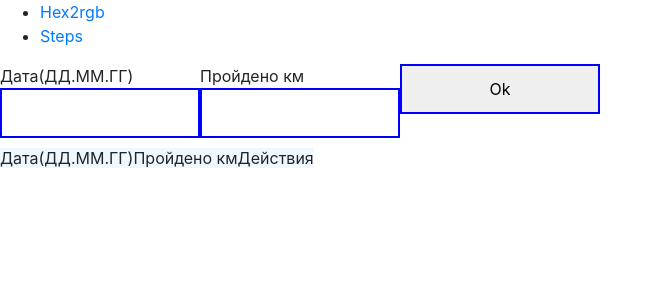
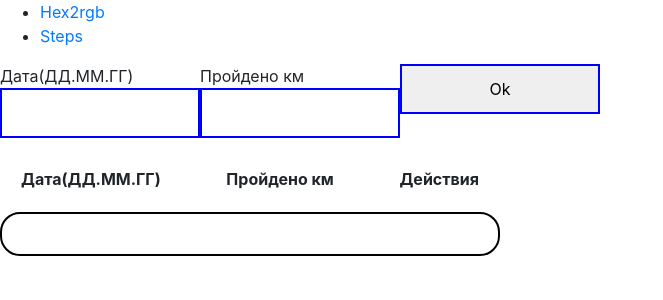
Before and after one commit to navarichN/forms, a React (Create React App) app in the folder hometasks/: page /Steps in a window 1280 px wide. Shown: the top 300 px of the page, without its empty margins (0-663 px from the left). Built offline with nearby package versions, Linux system fonts and the light colour scheme.

Commit message:
feat: replace a data output block with a table

```diff
--- a/hometasks/src/App.css
+++ b/hometasks/src/App.css
@@ -54,9 +54,38 @@ form {
   flex-direction: row;
 }
 
-.output-data {
+
+.output {
+  display: flex;
+  flex-direction: column;
+  justify-content: center;
+  align-items: center;
+  width: 500px;
+
+
+}
+
+.output-head {
   display: flex;
   flex-direction: row;
+  justify-content: space-between;
+  width: 100%;
+  padding: 20px;
+}
+
+.output-body {
+  border: 2px solid black;
+  border-radius: 20px;
+  width: 100%;
+  padding: 20px;
+}
+
+.output-item {
+  display: flex;
+  flex-direction: row;
+  justify-content: space-between;
+  width: 100%;
+  margin: 10px;
 }
 
 .pen, .cross {
@@ -69,6 +98,16 @@ form {
   outline: none;
 }
 
+.output-item-buttons {
+  display: flex;
+  justify-content: space-between;
+  width: 50px;
+}
+
+.output-item-buttons button {
+  margin: 4px;
+}
+
 .pen:focus, .cross:focus {
   border: none;
   outline: none;
--- a/hometasks/src/components/Steps/Steps.js
+++ b/hometasks/src/components/Steps/Steps.js
@@ -40,22 +40,29 @@ export default function Steps(){
                     <input type="submit" name="adding" id="adding" value="Ok" onClick={onSubmit}></input>
                 </label>
             </form>
-            <div className="output">
-                <div className="output-head">
-                    <span>Дата(ДД.ММ.ГГ)</span>
-                    <span>Пройдено км</span>
-                    <span>Действия</span>
-                </div>
-                {Object.entries(data).map((el) => {
-                    return (
-                        <div className="output-data">
-                            <h1>{el[0]}</h1>
-                            <h2>{el[1]}</h2>
-                            <button className="pen"><PencilIcon size={15}/></button>
-                            <button className="cross"><XCircleIcon size={16} /></button>
-                        </div>
-                    )
-                })}
+            <div>
+                <table className="output">
+                    <tr className="output-head">
+                        <th>Дата(ДД.ММ.ГГ)</th>
+                        <th>Пройдено км</th>
+                        <th>Действия</th>
+                    </tr>
+                    <tbody className="output-body">
+                        {Object.entries(data).map((el) => {
+                            return (
+                                <tr className="output-item">
+                                    <td>{el[0]}</td>
+                                    <td>{el[1]}</td>
+                                    <td className="output-item-buttons">
+                                        <button className="pen"><PencilIcon size={15}/></button>
+                                        <button className="cross"><XCircleIcon size={16}/></button>
+                                    </td>
+                                </tr>
+                            )
+                        })}
+                    </tbody>
+
+                </table>
             </div>
         </div>
     )
```
